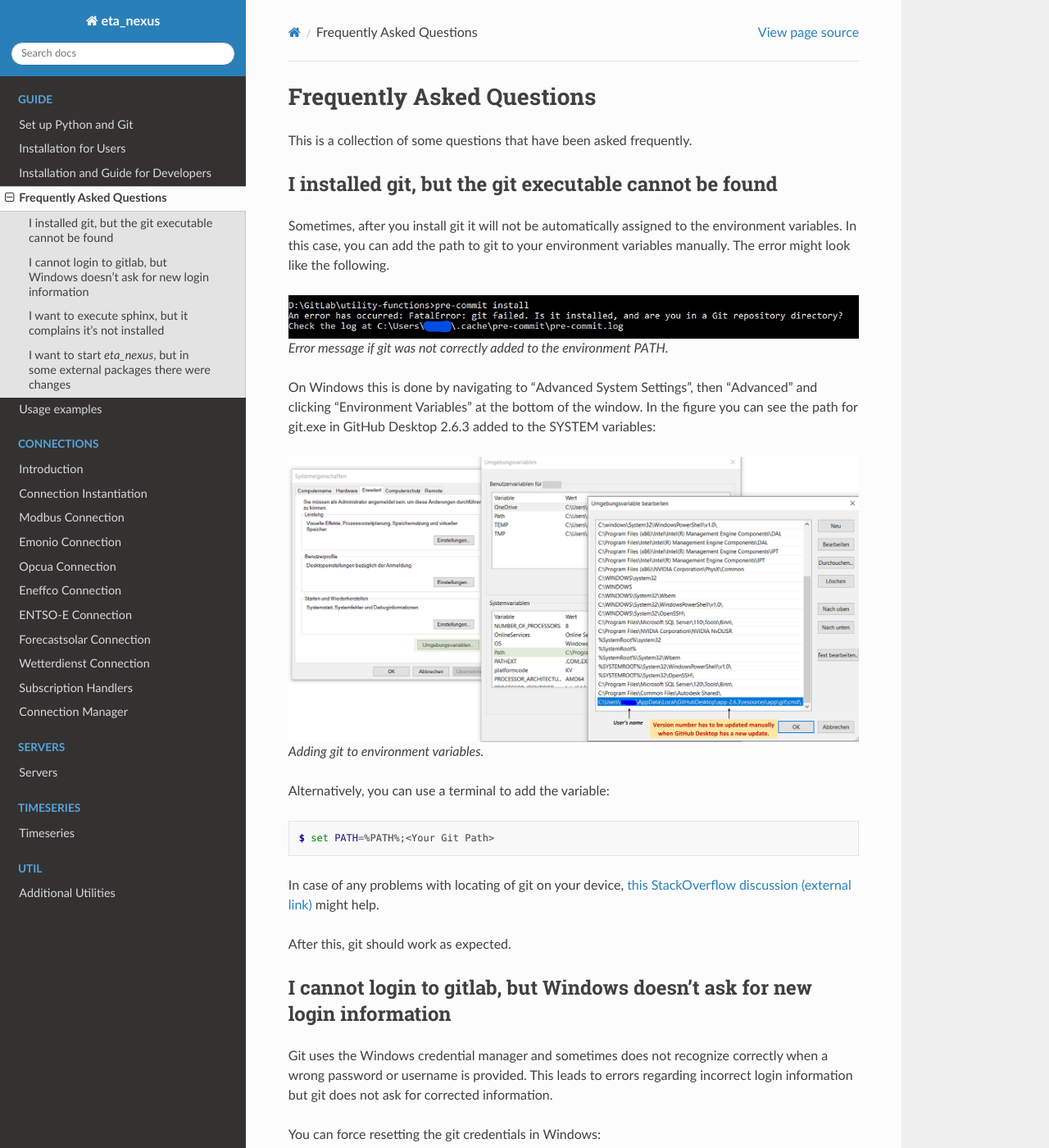
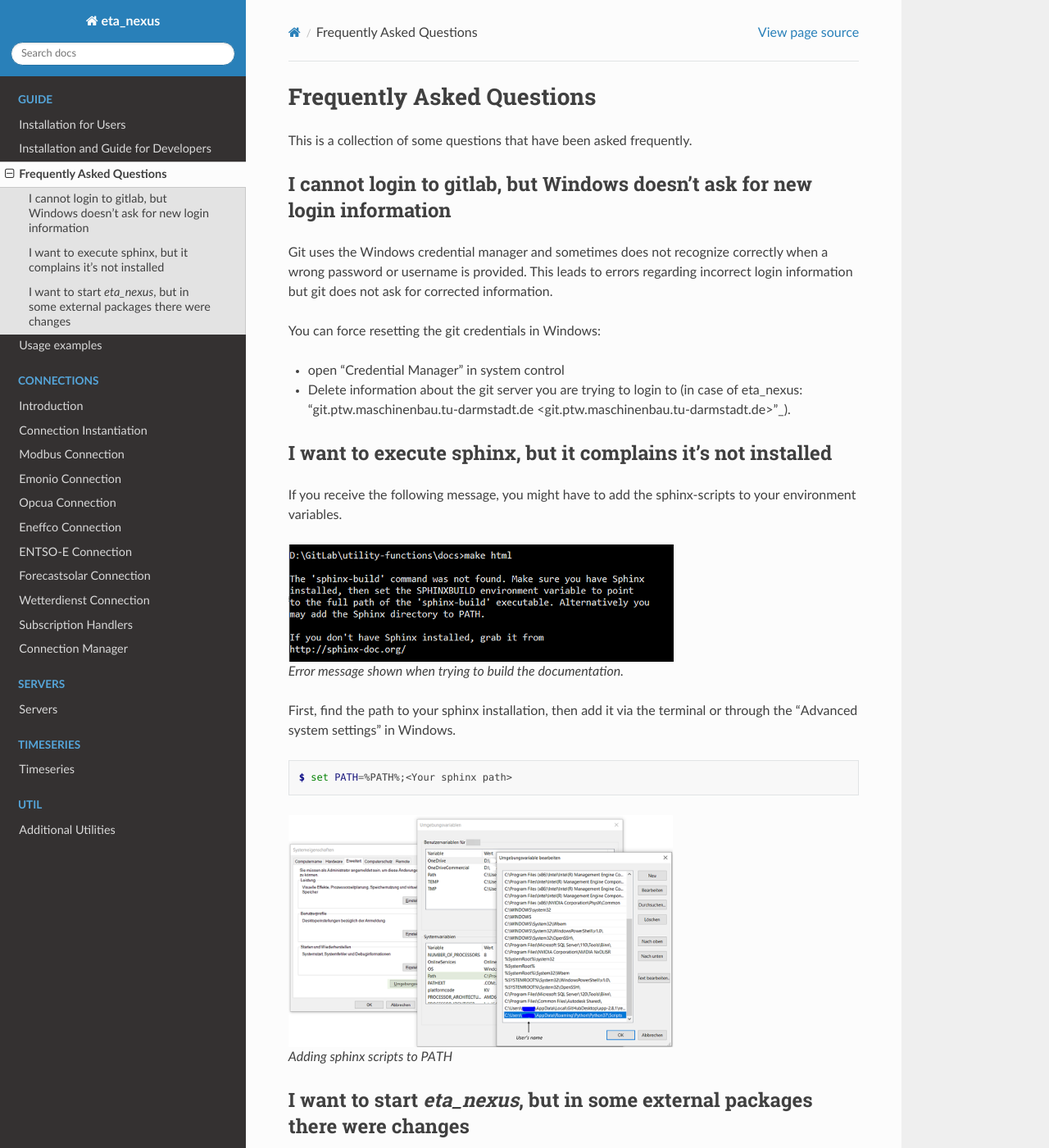
Before and after one commit to PTW-TUDa/eta-nexus, a Sphinx documentation site: the page built from docs/guide/faq.rst, in a window 1280 px wide and 1400 px high. Shown: the whole window at 82% size. Built offline with Sphinx 7.4.7 and the Read the Docs theme 3.1.0, drawn with Linux system fonts in a browser that asks for light colours; pages that are not in the unit, such as notebooks, are missing from menus; some of the changed text lies outside the part shown.

Commit message:
Remove Python and git installation docs

```diff
--- a/docs/guide/development.rst
+++ b/docs/guide/development.rst
@@ -69,7 +69,7 @@ For more information, see the `Poetry documentation <https://python-poetry.org/d
 Installation of eta_nexus
 -------------------------------------
 First, clone the repository to a directory of your choosing. You can use a git GUI for this or
-execute the following command. See also :ref:`install_git`.
+execute the following command.
 
 .. code-block:: console
 
--- a/docs/guide/faq.rst
+++ b/docs/guide/faq.rst
@@ -5,39 +5,6 @@ Frequently Asked Questions
 
 This is a collection of some questions that have been asked frequently.
 
-I installed git, but the git executable cannot be found
---------------------------------------------------------------
-Sometimes, after you install git it will not be automatically assigned to the environment variables.
-In this case, you can add the path to git to your environment variables manually. The error might look like the following.
-
-.. figure:: figures/12_ErrorGitNotAddedToPath.jpg
-    :width: 700
-    :alt: git not added to PATH
-
-    Error message if git was not correctly added to the environment PATH.
-
-On Windows this is done by navigating to "Advanced System Settings", then "Advanced" and clicking
-"Environment Variables" at the bottom of the window. In the figure you can see the path for
-git.exe in GitHub Desktop 2.6.3 added to the SYSTEM variables:
-
-
-.. figure:: figures/8_AddGitToPath.png
-   :width: 700
-   :alt: Adding git to PATH
-
-   Adding git to environment variables.
-
-Alternatively, you can use a terminal to add the variable:
-
-.. code-block:: console
-
-    $ set PATH=%PATH%;<Your Git Path>
-
-In case of any problems with locating of git on your device, `this StackOverflow discussion
-(external link) <https://stackoverflow.com/questions/11928561/where-is-git-exe-located>`_
-might help.
-
-After this, git should work as expected.
 
 I cannot login to gitlab, but Windows doesn't ask for new login information
 --------------------------------------------------------------------------------
@@ -84,7 +51,7 @@ First, find the path to your sphinx installation, then add it via the terminal o
 I want to start *eta_nexus*, but in some external packages there were changes
 ----------------------------------------------------------------------------------
 If you want to use *eta_nexus*, but you get errors in some Python packages, because there were changes in the source \
-code, update *eta_nexus* with the following command (add extra requirements like `eta_x` as needed):
+code, make sure you use the newest version of *eta_nexus*. You can update with:
 
 .. code-block:: console
 
--- a/docs/index.rst
+++ b/docs/index.rst
@@ -16,7 +16,6 @@
     :hidden:
     :caption: Guide
 
-    /guide/python_install
     /guide/install
     /guide/development
     /guide/faq
```
Also changed, not shown: docs/guide/python_install.rst (deleted, +0 -58 lines), docs/guide/figures/1_DownloadFiles.png (deleted), docs/guide/figures/2_Install.png (deleted), docs/guide/figures/3_Pip.png (deleted), docs/guide/figures/4_PATH.png (deleted), docs/guide/figures/5_Finish.png (deleted), docs/guide/figures/7_BuildToolsInstall.png (deleted).
